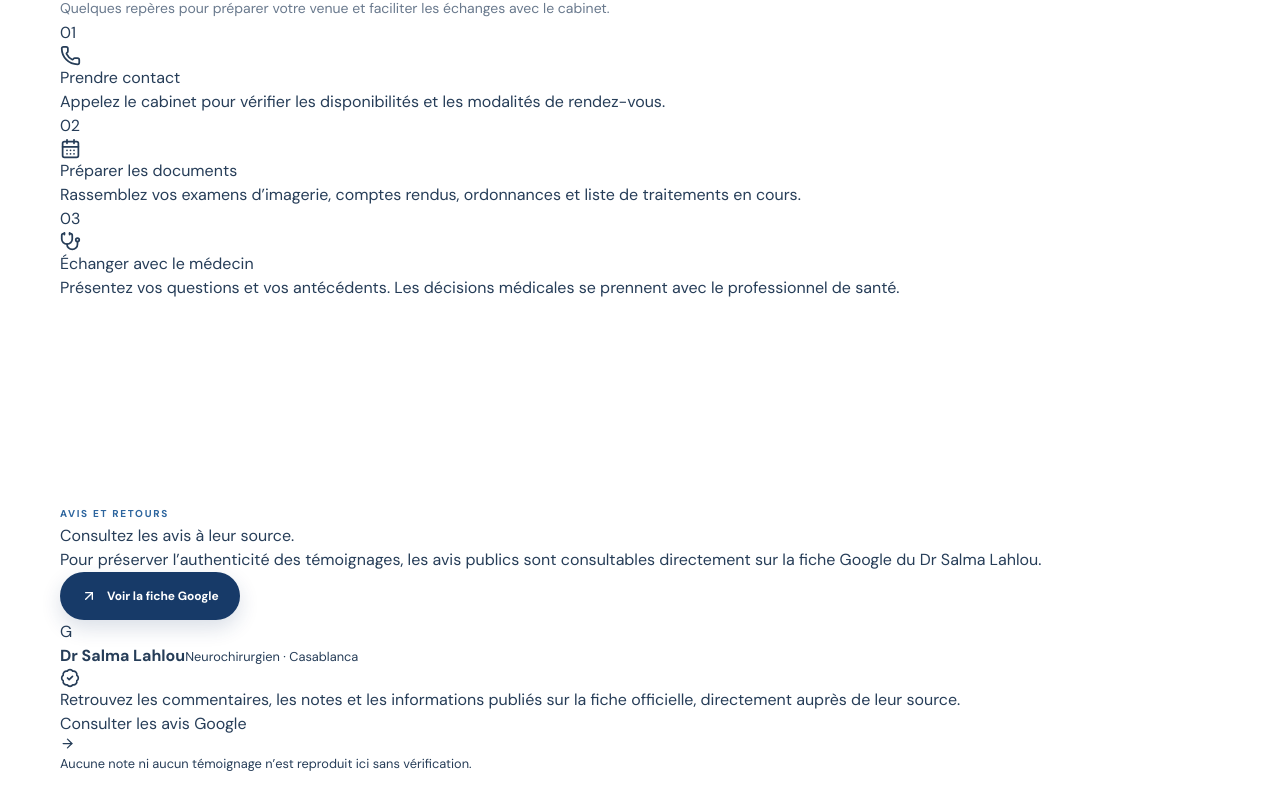
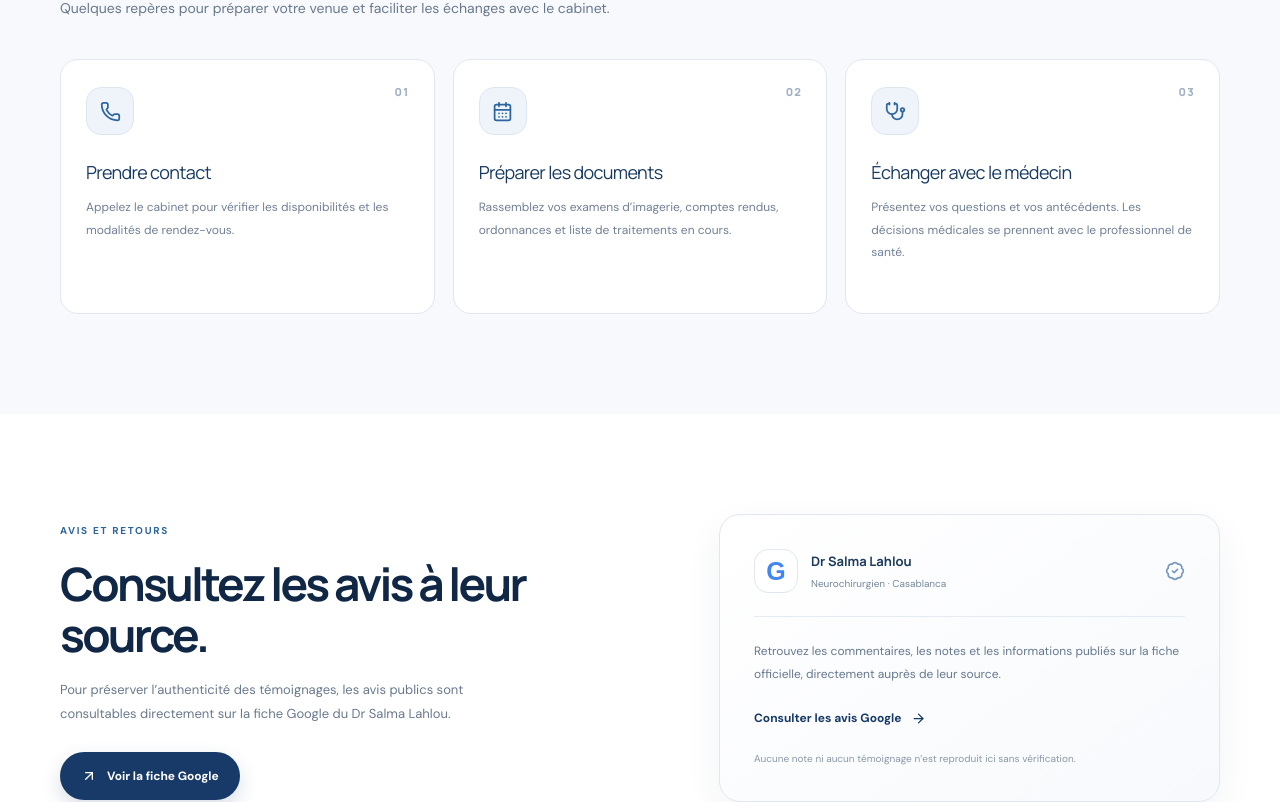
Before and after one commit to ismailsys/Dr-Salma-LAHLOU, a React (Vite) app: page / in a window 1280 px wide. Shown: the part 3320-4122 px from the top of the page. Built offline with nearby package versions, Linux system fonts and the light colour scheme.

Commit message:
Style patient journey and source-linked Google reviews sections

```diff
--- a/src/index.css
+++ b/src/index.css
@@ -393,3 +393,38 @@ section[id] { scroll-margin-top: 104px; }
 @media (prefers-reduced-motion: reduce) {
   *,*::before,*::after { scroll-behavior: auto !important; transition-duration: .01ms !important; animation-duration: .01ms !important; animation-iteration-count: 1 !important; }
 }
+
+
+/* Sections inspirées des meilleures pratiques éditoriales médicales : parcours et avis à la source */
+.patient-journey-section { background: #f7f9fc; }
+.journey-grid { display: grid; grid-template-columns: repeat(3,minmax(0,1fr)); gap: 18px; margin-top: 38px; }
+.journey-step { position: relative; min-height: 255px; padding: 27px 25px 25px; border: 1px solid #e0e7f0; border-radius: 18px; background: #fff; transition: transform .25s,border-color .25s,box-shadow .25s; }
+.journey-step:hover { transform: translateY(-4px); border-color: #c7d8e9; box-shadow: var(--shadow-card); }
+.journey-number { position: absolute; top: 24px; right: 24px; color: #9eafc2; font-family: var(--font-display); font-size: 11px; font-weight: 800; letter-spacing: .12em; }
+.journey-icon { display: grid; width: 48px; height: 48px; place-items: center; border: 1px solid #dce6f1; border-radius: 15px; color: var(--blue); background: #eff4fa; }
+.journey-step h3 { margin: 24px 0 10px; color: #1a3b61; font-family: var(--font-display); font-size: 18px; letter-spacing: -.035em; }
+.journey-step p { margin: 0; color: #718095; font-size: 12px; line-height: 1.85; }
+.reviews-section { background: #fff; }
+.reviews-layout { display: grid; grid-template-columns: 1fr .9fr; align-items: center; gap: clamp(45px,8vw,105px); }
+.reviews-copy h2 { max-width: 520px; margin: 17px 0 17px; color: var(--navy-deep); font-family: var(--font-display); font-size: clamp(32px,3.8vw,46px); font-weight: 700; letter-spacing: -.06em; line-height: 1.12; }
+.reviews-copy > p { max-width: 480px; margin: 0 0 25px; color: var(--muted); font-size: 13px; line-height: 1.9; }
+.reviews-source-card { padding: clamp(23px,3.2vw,34px); border: 1px solid #e0e7f0; border-radius: 21px; background: linear-gradient(145deg,#fff,#f7f9fc); box-shadow: 0 14px 38px rgba(17,48,86,.06); }
+.reviews-source-top { display: flex; align-items: center; gap: 13px; }
+.reviews-google-mark { display: grid; width: 44px; height: 44px; flex: 0 0 auto; place-items: center; border: 1px solid #e0e7f0; border-radius: 14px; color: #4285f4; background: #fff; font-family: Arial,sans-serif; font-size: 25px; font-weight: 800; }
+.reviews-source-top > div { display: flex; flex: 1; flex-direction: column; gap: 4px; }
+.reviews-source-top strong { color: #1b3a5c; font-family: var(--font-display); font-size: 13px; }
+.reviews-source-top small { color: #77879a; font-size: 10px; }
+.reviews-source-top > svg { color: #7898bb; }
+.reviews-source-divider { height: 1px; margin: 23px 0; background: #e4ebf3; }
+.reviews-source-card > p { margin: 0 0 19px; color: #66788d; font-size: 12px; line-height: 1.9; }
+.reviews-source-link { display: inline-flex; align-items: center; gap: 9px; color: var(--navy); font-size: 12px; font-weight: 800; }
+.reviews-source-link svg { transition: transform .2s; }
+.reviews-source-link:hover svg { transform: translateX(3px); }
+.reviews-disclaimer { display: block; margin-top: 21px; color: #8a98a8; font-size: 10px; line-height: 1.7; }
+@media (max-width: 760px) {
+  .journey-grid { grid-template-columns: 1fr; gap: 12px; margin-top: 27px; }
+  .journey-step { min-height: 0; padding: 22px; }
+  .journey-step h3 { margin-top: 18px; }
+  .reviews-layout { grid-template-columns: 1fr; gap: 29px; }
+  .reviews-copy h2 { font-size: clamp(30px,8vw,39px); }
+}
```
